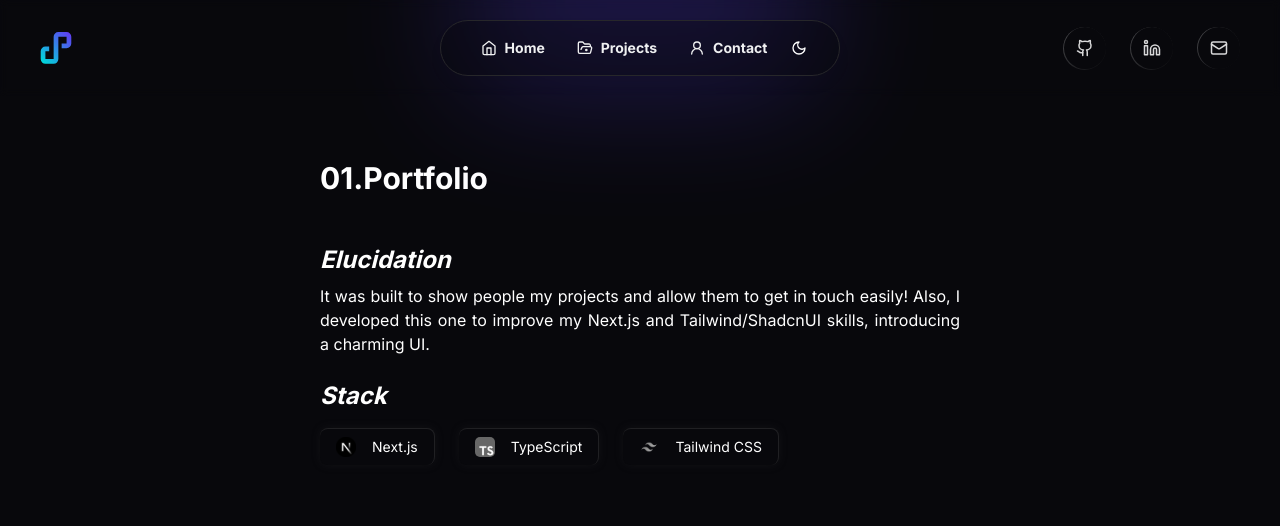
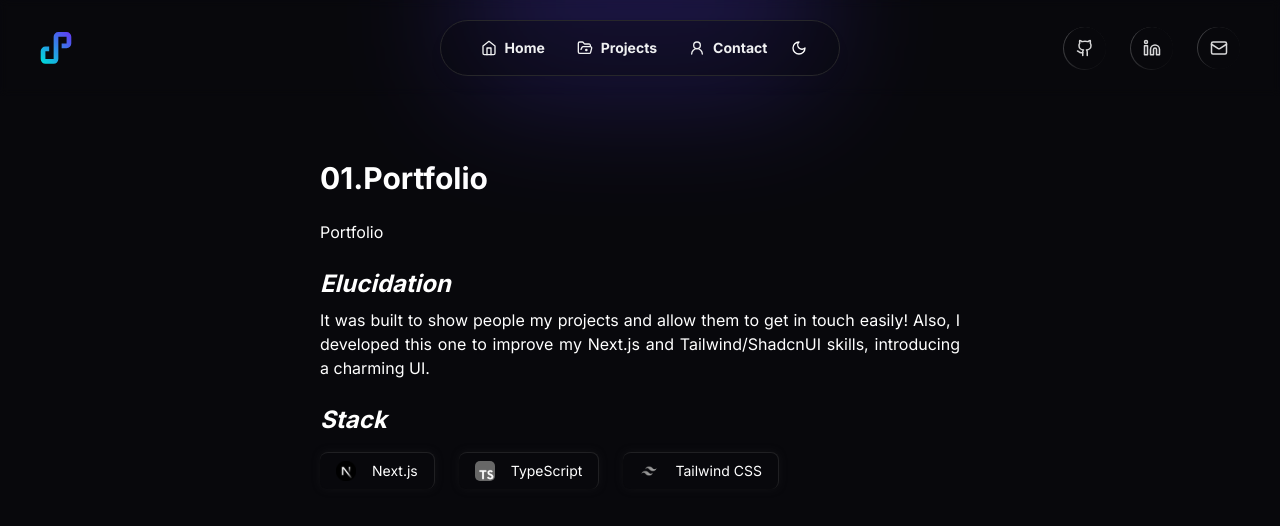
Before and after one commit to jotapemattos/portfolio-jotapemattos, a Next.js app: page /projects/1 in a window 1280 px wide. Shown: the top 526 px of the page. Built offline with nearby package versions, Linux system fonts and the light colour scheme.

Commit message:
refactor: fix eslint error

```diff
--- a/src/components/Projects/ProjectImagesCarousel.tsx
+++ b/src/components/Projects/ProjectImagesCarousel.tsx
@@ -7,5 +7,7 @@ interface singleProjectProps {
 }
 
 export const ProjectImagesCarousel = (singleProject: singleProjectProps) => {
-  return <div className="w-full h-full"></div>;
+  return (
+    <div className="w-full h-full">{singleProject.singleProject.name}</div>
+  );
 };
```
